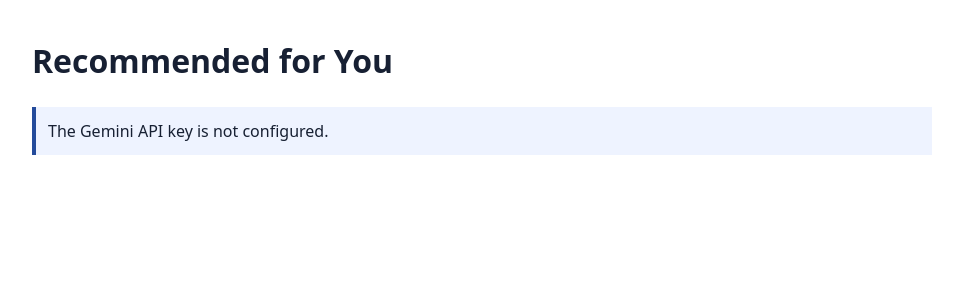
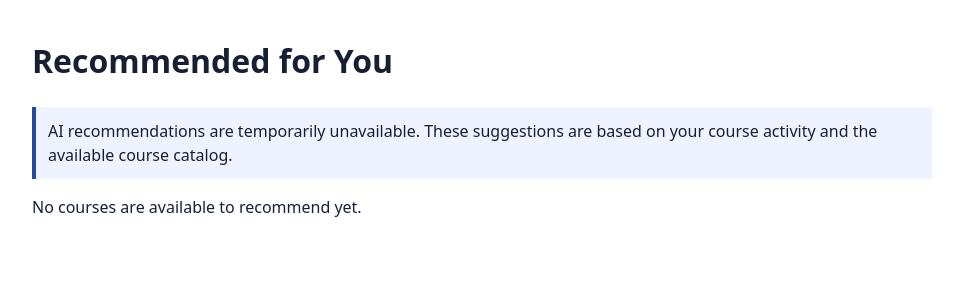
Before and after one commit to sharmi-python-fullstack/Day76-79SkillBoost-LMS, a Django app: page /recommendations/ in a window 1280 px wide. Shown: the part 93-393 px from the top of the page, without its empty margins (158-1121 px from the left). Run offline with Django 5.2, Linux system fonts and the light colour scheme; a user stored in the database is signed in; tables that the repository leaves empty hold one stand-in row (values such as "Sample post").

Commit message:
Add course recommendation fallback

```diff
--- a/lms/templates/lms/recommendations.html
+++ b/lms/templates/lms/recommendations.html
@@ -2,7 +2,9 @@
 {% block title %}Recommended for you | SkillBoost LMS{% endblock %}
 {% block content %}
     <h1>Recommended for You</h1>
-    {% if error %}<p class="notice">{{ error }}</p>{% endif %}
+    {% if fallback_used %}
+        <p class="notice">AI recommendations are temporarily unavailable. These suggestions are based on your course activity and the available course catalog.</p>
+    {% endif %}
     {% for recommendation in recommendations %}
         <article class="card">
             <h2><a href="{% url 'lms:course_detail' recommendation.course.pk %}">{{ recommendation.title }}</a></h2>
@@ -10,12 +12,10 @@
             <p>Relevance score: {{ recommendation.relevance_score|floatformat:2 }}</p>
         </article>
     {% empty %}
-        {% if not error %}
-            {% if has_unmatched_recommendations %}
-                <p>No AI recommendations matched courses currently available in the catalog.</p>
-            {% else %}
-                <p>No recommendations are available yet.</p>
-            {% endif %}
+        {% if has_unmatched_recommendations and not fallback_used %}
+            <p>No AI recommendations matched courses currently available in the catalog.</p>
+        {% else %}
+            <p>No courses are available to recommend yet.</p>
         {% endif %}
     {% endfor %}
 {% endblock %}
--- a/lms/views.py
+++ b/lms/views.py
@@ -301,7 +301,7 @@ def recommend_courses(request):
     )
     recommendations = []
     has_unmatched_recommendations = False
-    error = None
+    fallback_used = False
     try:
         generated = generate_json(prompt, google_search=True)
         for item in generated:
@@ -331,15 +331,49 @@ def recommend_courses(request):
             }
             recommendations.append(recommendation)
     except GeminiAPIError as exc:
-        error = str(exc)
         logger.warning("Course recommendations unavailable for user %s: %s", request.user.pk, exc)
+
+    if not recommendations:
+        fallback_used = True
+        completed_course_ids = {completion.course_id for completion in completions}
+        recent_scores = {}
+        for attempt in attempts:
+            recent_scores.setdefault(attempt.quiz.course_id, attempt.score)
+
+        fallback_courses = list(
+            Course.objects.exclude(pk__in=completed_course_ids).order_by("-created_at")
+        )
+        fallback_courses.sort(
+            key=lambda course: (
+                course.pk not in recent_scores,
+                recent_scores.get(course.pk, 101),
+            )
+        )
+        for course in fallback_courses[:5]:
+            score = recent_scores.get(course.pk)
+            description = course.description
+            relevance_score = 0.55
+            if score is not None:
+                description = (
+                    f"Your recent quiz score was {score}%. Review this course to strengthen "
+                    f"your understanding. {description}"
+                )
+                relevance_score = round(0.6 + (100 - score) / 250, 2)
+            recommendations.append(
+                {
+                    "title": course.title,
+                    "description": description,
+                    "relevance_score": relevance_score,
+                    "course": course,
+                }
+            )
 
     return render(
         request,
         "lms/recommendations.html",
         {
             "recommendations": recommendations,
-            "error": error,
+            "fallback_used": fallback_used,
             "has_unmatched_recommendations": has_unmatched_recommendations,
         },
     )
```
Also changed, not shown: lms/tests.py (+69 -0 lines), README.md.
